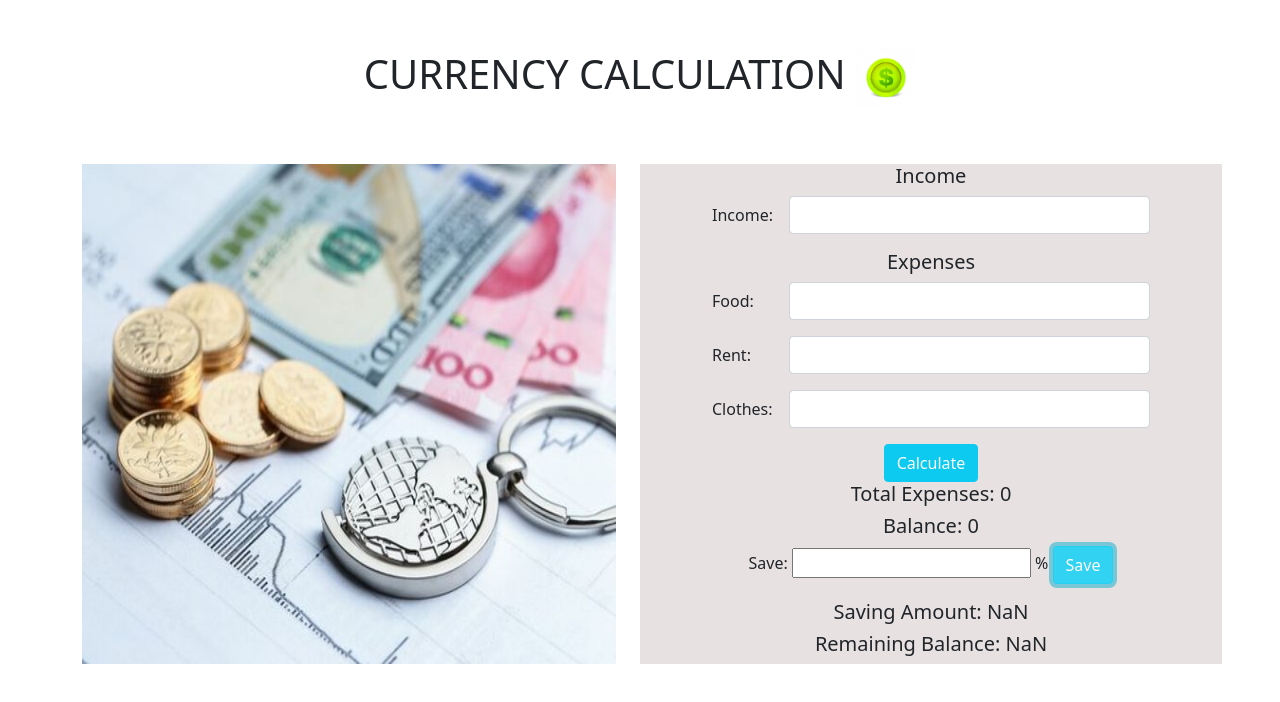
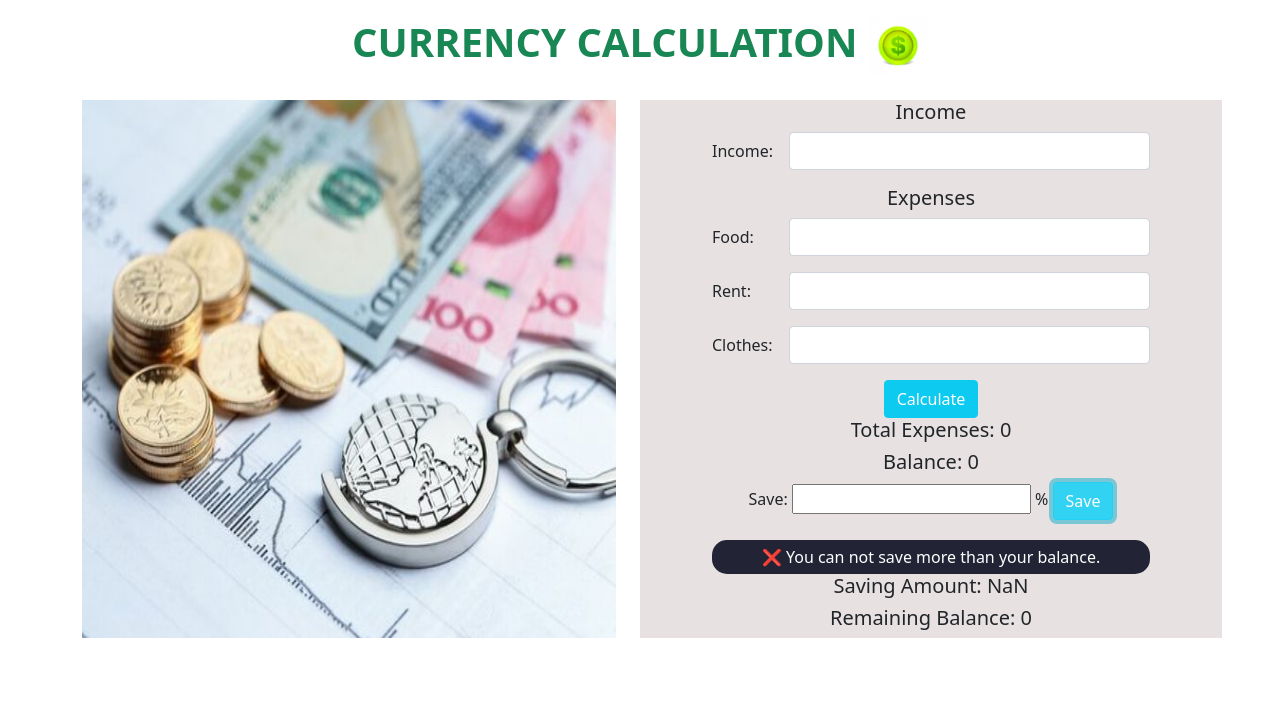
Before and after one commit to Deby1997/currency-calculation, a plain HTML site: page index.html in a window 1280 px wide. Both pictures are taken after typing "5" into the empty fields and a click on the button "Save". Drawn offline with nearby package versions, Linux system fonts and the light colour scheme.

Commit message:
sixth-commit

```diff
--- a/CSS/style.css
+++ b/CSS/style.css
@@ -1,10 +1,13 @@
+/* image sizing */
 .image-size{
     height: 60px;
     width: 60px;
 }
+/* background color of form */
 .form-color{
     background-color: rgb(231, 225, 225);
 }
+/* style for notification alarm */
 .notify {
     color: #fff;
     text-align: center;
--- a/JS/calculation.js
+++ b/JS/calculation.js
@@ -12,6 +12,7 @@ function sum() {
 
     if (income < 0 || food < 0 || rent < 0 || clothes < 0) {
         failSecond.style.display = 'block';
+        fail.style.display = 'none';
     }
     else if (income > total) {
         document.getElementById('total-expenses').innerText = parseInt(total);
@@ -37,12 +38,25 @@ document.getElementById('calculate-button').addEventListener('click', function (
 function save() {
     var income = document.getElementById('income').value;
     var saveInput = document.getElementById('save-input').value;
+    var balance = document.getElementById('balance').innerText;
+    // var save = document.getElementById('saving-amount').innerText;
+
     var percent = parseFloat(saveInput) / 100;
     var saveAmount = parseFloat(income) * parseFloat(percent);
     document.getElementById('saving-amount').innerText = parseFloat(saveAmount);
-    var balance = document.getElementById('balance').innerText;
-    var save = document.getElementById('saving-amount').innerText;
-    document.getElementById('remaining-balance').innerText = parseFloat(balance) - parseFloat(save);
+    // notify
+    var failThree = document.getElementById('notify-fail-three');
+    if (saveAmount < balance) {
+
+        document.getElementById('remaining-balance').innerText = parseFloat(balance) - parseFloat(saveAmount);
+        failThree.style.display = 'none';
+
+    }
+    else {
+        failThree.style.display = 'block';
+
+    }
+
     // empty input values
     document.getElementById('income').value = '';
     document.getElementById('save-input').value = '';
--- a/index.html
+++ b/index.html
@@ -18,11 +18,14 @@
 </head>
 
 <body>
+    <!-- header part -->
     <header>
-        <section class="p-5">
-            <h1 class="text-center ">CURRENCY CALCULATION <img class="image-size" src="images/logo1.jpg" alt=""></h1>
+        <section class="p-3">
+            <h1 class="text-center text-success fw-bold ">CURRENCY CALCULATION <img class="image-size"
+                    src="images/logo1.jpg" alt=""></h1>
         </section>
     </header>
+    <!-- main part -->
     <main class="container ">
         <section>
             <div class="row gx-5">
@@ -85,6 +88,10 @@
                             <p>Save: <input id="save-input" type="number"> % <button id="save-button" type="button"
                                     class="btn btn-info text-white ">Save</button></p>
                         </div>
+                        <div class="notify-section">
+                            <p id="notify-fail-three" class="notify">❌ You can not save more than your balance.</p>
+
+                        </div>
                         <div>
                             <h5 class="text-center">Saving Amount: <span id="saving-amount">0</span></h5>
                         </div>
```
